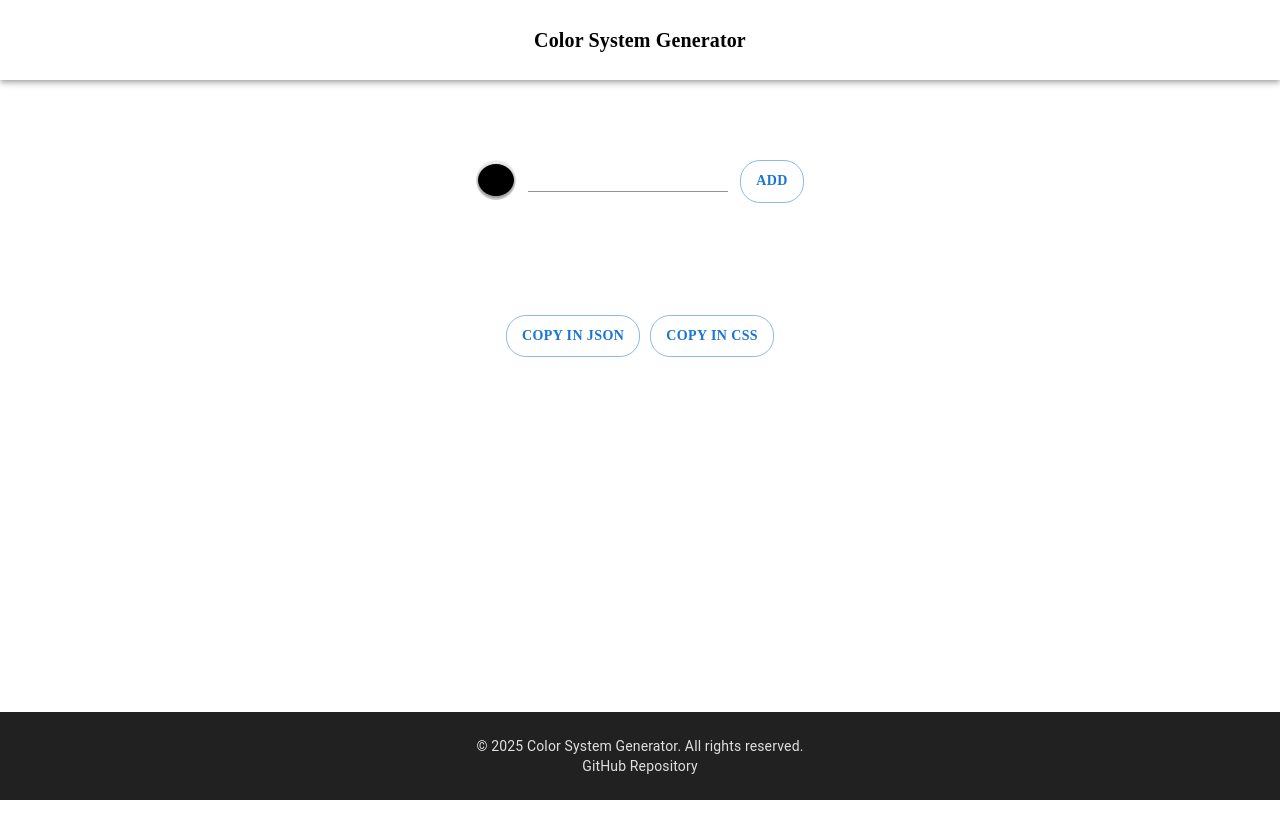
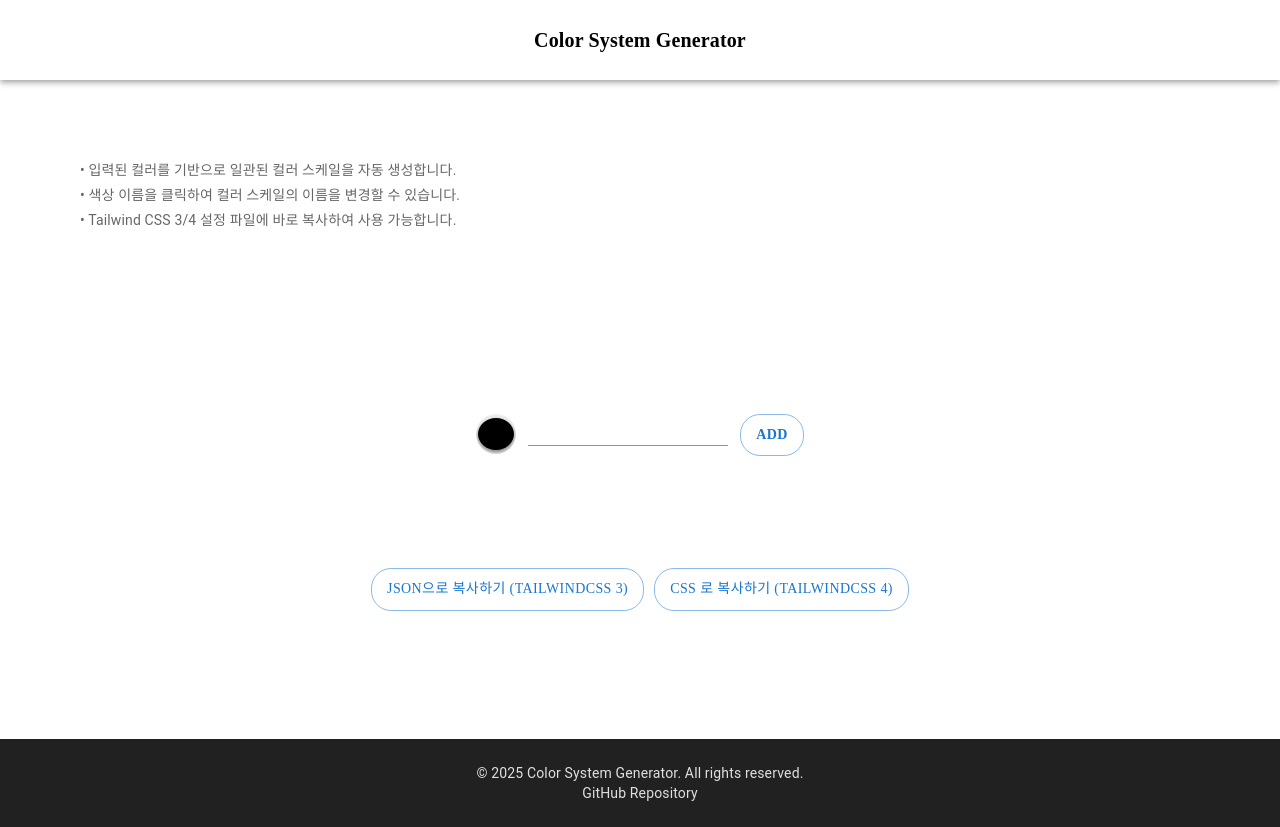
Before and after one commit to yCZwIqY/color-sysytem-generator, a React (Vite) app: page / in a window 1280 px wide. Before the commit the page ends 800 px from the top, so only its background shows below. Built offline with nearby package versions, Linux system fonts and the light colour scheme; a web font is replaced by a local one.

Commit message:
feat: description 추가

```diff
--- a/src/App.tsx
+++ b/src/App.tsx
@@ -2,7 +2,7 @@ import Header from './components/Header.tsx';
 import { useRef, useState } from 'react';
 import ColorBox from './components/ColorBox.tsx';
 import EditableLabel from './components/EditableLabel.tsx';
-import { Alert, Box, Button, Container, Input, Snackbar } from '@mui/material';
+import { Alert, Box, Button, Container, Input, Snackbar, Typography } from '@mui/material';
 import Footer from './components/Footer.tsx';
 import { Analytics } from '@vercel/analytics/react';
 
@@ -163,6 +163,17 @@ const App = () => {
     return (
         <Box display="flex" flexDirection="column" minHeight="100vh">
             <Header/>
+            <Box sx={{ mb: 3, p: 10 }}>
+                <Typography variant="body2" color="text.secondary" gutterBottom>
+                    • 입력된 컬러를 기반으로 일관된 컬러 스케일을 자동 생성합니다.
+                </Typography>
+                <Typography variant="body2" color="text.secondary" gutterBottom>
+                    • 색상 이름을 클릭하여 컬러 스케일의 이름을 변경할 수 있습니다.
+                </Typography>
+                <Typography variant="body2" color="text.secondary">
+                    • Tailwind CSS 3/4 설정 파일에 바로 복사하여 사용 가능합니다.
+                </Typography>
+            </Box>
             <Container component="main"  sx={{ flex: 1,my: 10, mx: 'auto'}}>
                 <Box display={'flex'} gap={'12px'} justifyContent={'center'} sx={{marginBottom: 8}}>
                     <input value={`#${inputValue.replace('#', '')}`}
@@ -220,22 +231,20 @@ const App = () => {
                      sx={{ gap: '10px' }}>
                     <Button sx={{
                         paddingY: '8px',
-                        fontWeight: 'Bold',
                         borderRadius: '20px',
                         fontFamily: '양진체'
                     }}
                             variant="outlined"
                             onClick={() => copyToJson()}
-                    >Copy in Json </Button>
+                    >Json으로 복사하기 (TailwindCSS 3)</Button>
                     <Button sx={{
                         paddingY: '8px',
-                        fontWeight: 'Bold',
                         borderRadius: '20px',
                         fontFamily: '양진체',
                     }}
                             variant='outlined'
                             onClick={() => copyToCss()}
-                    >Copy in CSS </Button>
+                    >CSS 로 복사하기 (TailwindCSS 4)</Button>
                 </Box>
             </Container>
             <Snackbar
```
